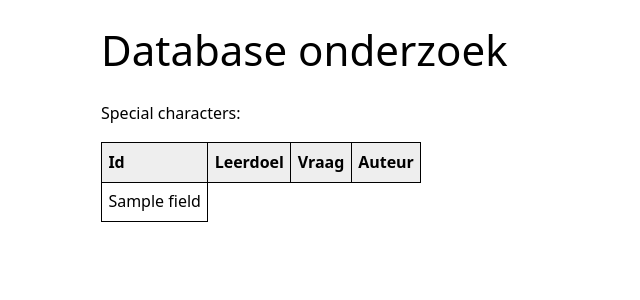
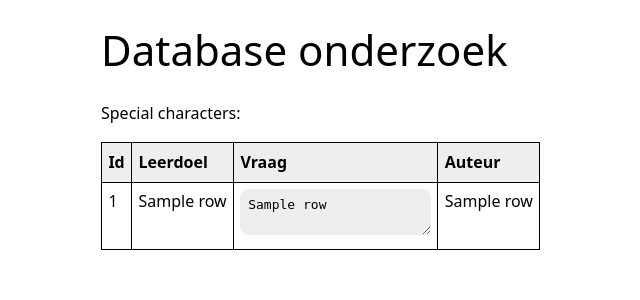
Before and after one commit to Maarten-DLVW/RAC22-SWDVT-1D_werkplaats-2-mvc-nohtyp, a Flask app: template templates/special_characters.html in a window 1280 px wide. Shown: the top 300 px of the page, without its empty margins (175-815 px from the left). Run offline with Flask 2, Linux system fonts and the light colour scheme; the template is opened without the code that fills it: most values are stand-ins (such as "Sample title", 1, 10 or a date in 2020).

Commit message:
FEATURE: question field is now editable

```diff
--- a/templates/special_characters.html
+++ b/templates/special_characters.html
@@ -2,7 +2,7 @@
 <html lang="en">
 <head>
     <meta charset="utf-8"/>
-    <title>Database displayer</title>
+    <title>Special characters</title>
     <meta name="description" content="Simple database display"/>
     <meta name="author" content="Rotterdam Academy"/>
     <meta name="viewport" content="width=device-width, initial-scale=1"/>
@@ -24,9 +24,10 @@
         <tbody>
         {% for row in rows %}
         <tr>
-            {% for field in row %}
-            <td>{{ field }}</td>
-            {% endfor %}
+            <td>{{ row.0 }}</td>
+            <td>{{ row.1 }}</td>
+            <td><textarea>{{ row.2 }}</textarea></td>
+            <td>{{ row.3 }}</td>
         </tr>
         {% endfor %}
         </tbody>
```
